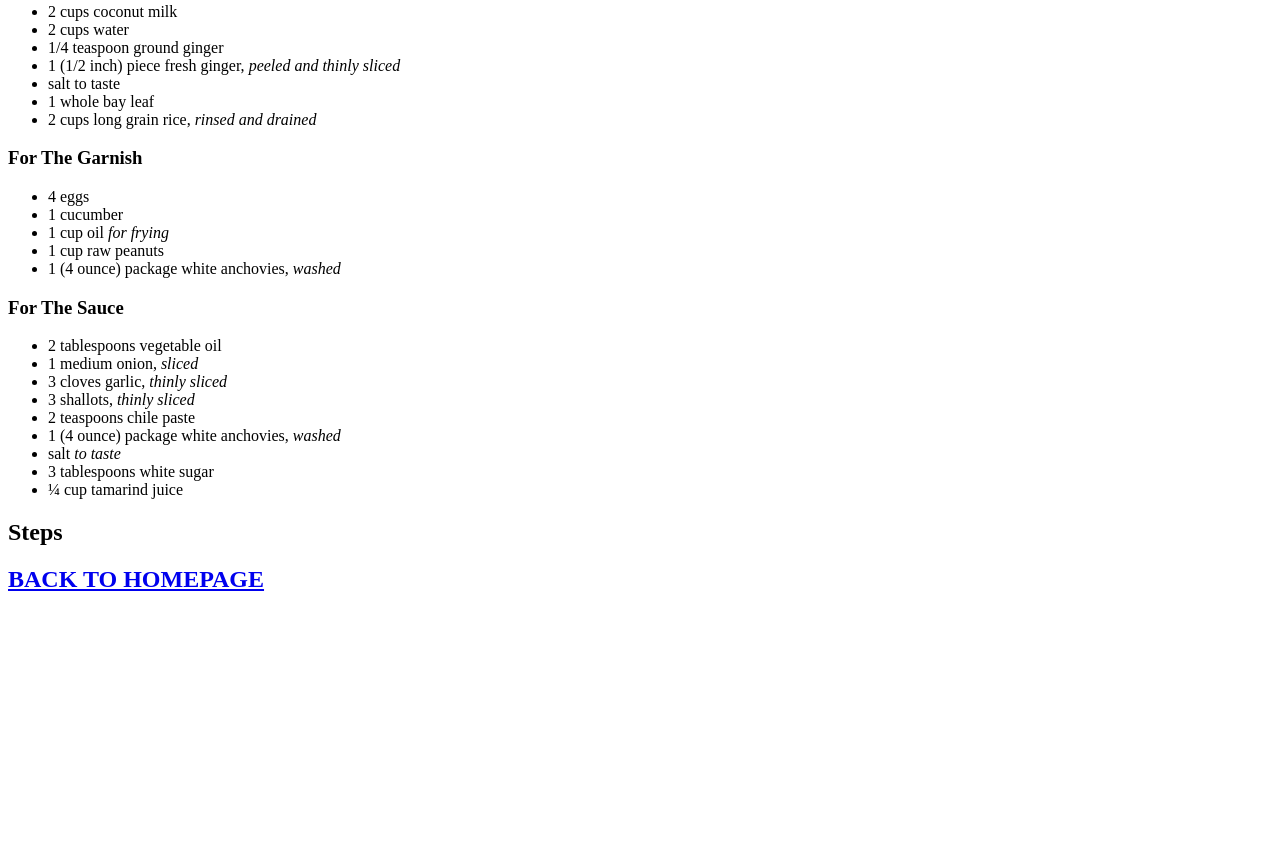
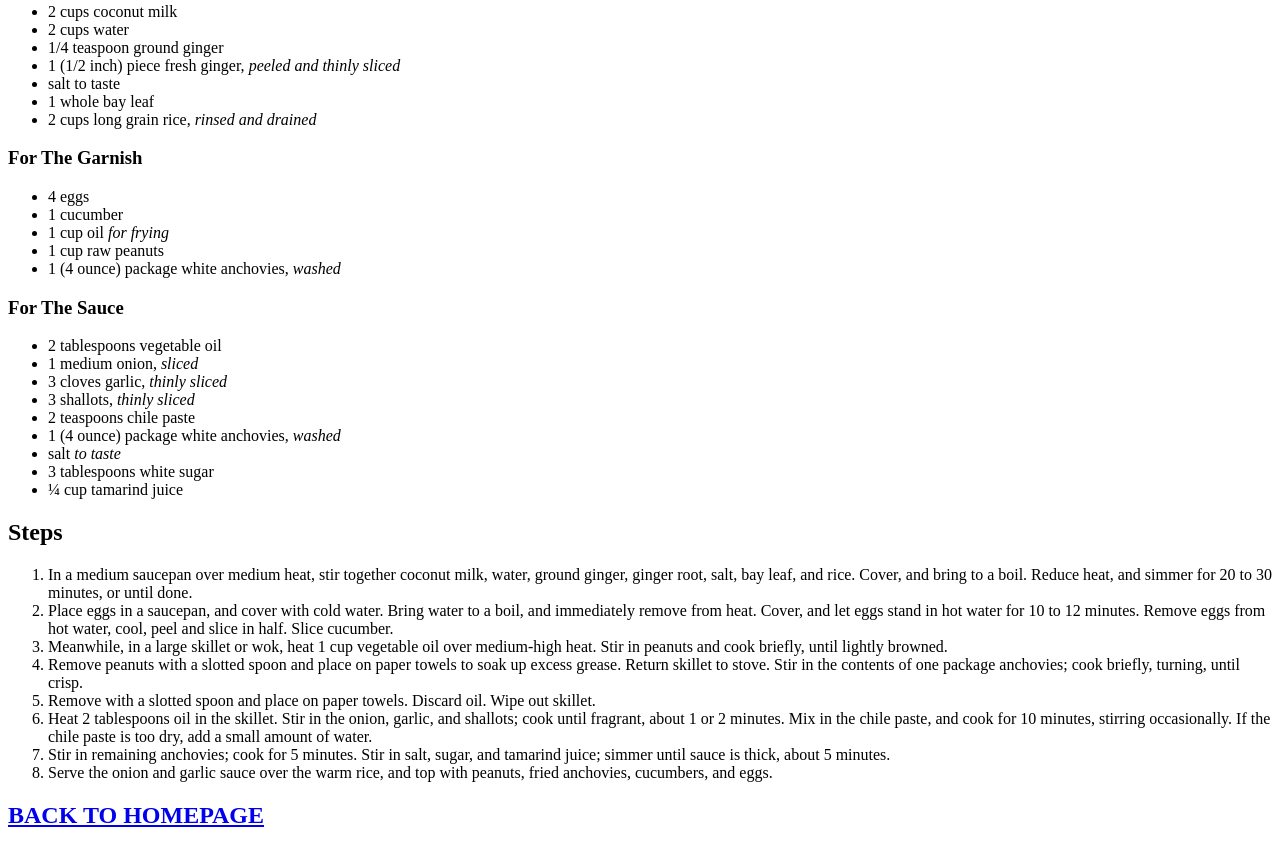
Before and after one commit to Syahkhayy/odin-recipes, a plain HTML site: page recipes/nasi-lemak.html in a window 1280 px wide. Shown: the part 791-1640 px from the top of the page. Before the commit the page ends 1404 px from the top, so only its background shows below. Drawn offline with Linux system fonts and the light colour scheme.

Commit message:
Add Steps for Nasi Lemak Recipe page

```diff
--- a/recipes/nasi-lemak.html
+++ b/recipes/nasi-lemak.html
@@ -51,6 +51,15 @@
 
         <h2>Steps</h2>
         <ol>
+            <li>In a medium saucepan over medium heat, stir together coconut milk, water, ground ginger, ginger root, salt, bay leaf, and rice. Cover, and bring to a boil. Reduce heat, and simmer for 20 to 30 minutes, or until done.</li>
+            <li>Place eggs in a saucepan, and cover with cold water. Bring water to a boil, and immediately remove from heat. Cover, and let eggs stand in hot water for 10 to 12 minutes. Remove eggs from hot water, cool, peel and slice in half. Slice cucumber.
+            </li>
+            <li>Meanwhile, in a large skillet or wok, heat 1 cup vegetable oil over medium-high heat. Stir in peanuts and cook briefly, until lightly browned.</li>
+            <li> Remove peanuts with a slotted spoon and place on paper towels to soak up excess grease. Return skillet to stove. Stir in the contents of one package anchovies; cook briefly, turning, until crisp.</li>
+            <li> Remove with a slotted spoon and place on paper towels. Discard oil. Wipe out skillet.</li>
+            <li>Heat 2 tablespoons oil in the skillet. Stir in the onion, garlic, and shallots; cook until fragrant, about 1 or 2 minutes. Mix in the chile paste, and cook for 10 minutes, stirring occasionally. If the chile paste is too dry, add a small amount of water.</li>
+            <li> Stir in remaining anchovies; cook for 5 minutes. Stir in salt, sugar, and tamarind juice; simmer until sauce is thick, about 5 minutes.</li>
+            <li>Serve the onion and garlic sauce over the warm rice, and top with peanuts, fried anchovies, cucumbers, and eggs.</li>
         </ol>
 
         <h2><a href="../index.html"><strong>BACK TO HOMEPAGE</strong></a></h2>
```
Also changed, not shown: nasi-lemak.html (deleted, +0 -28 lines), 1 other file.
